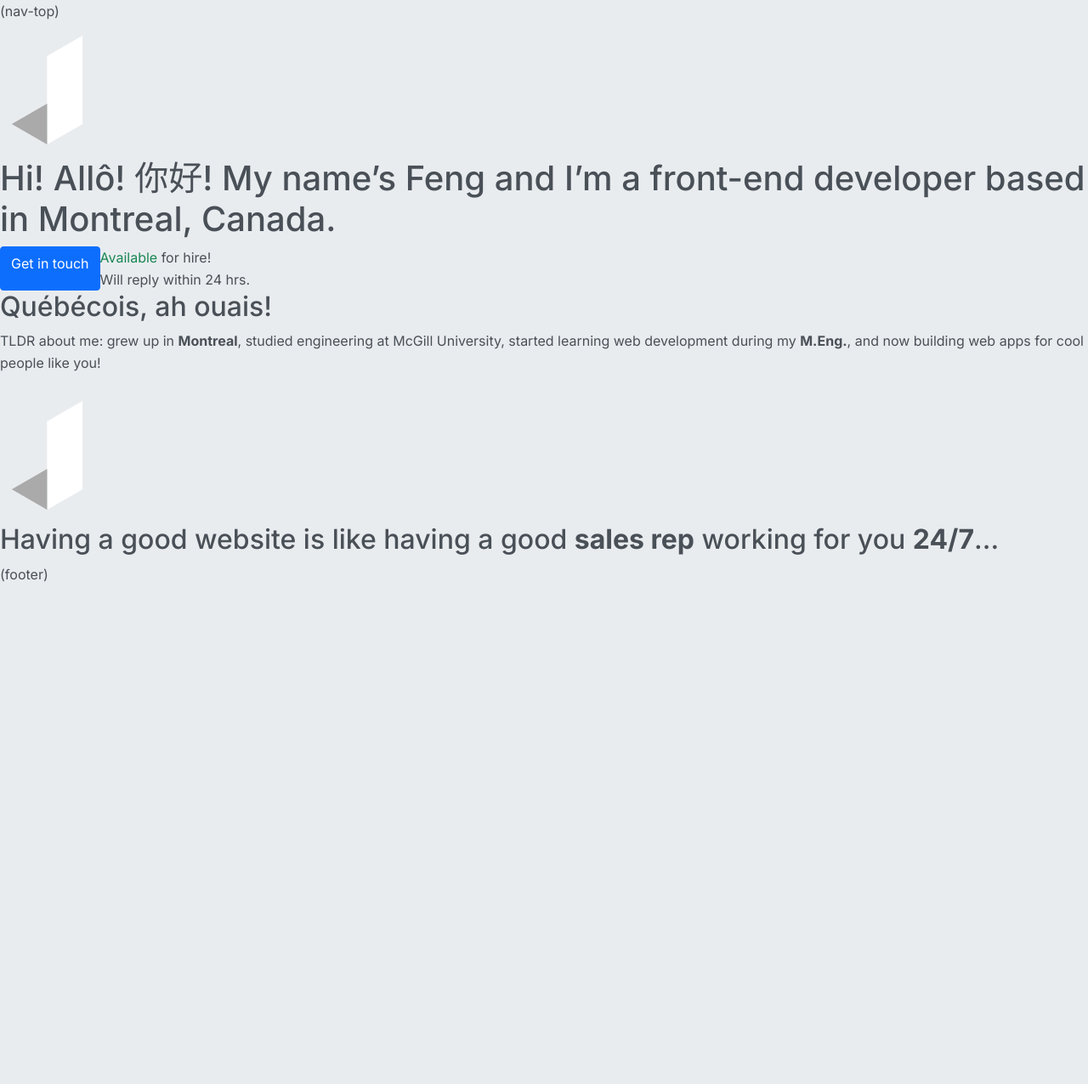
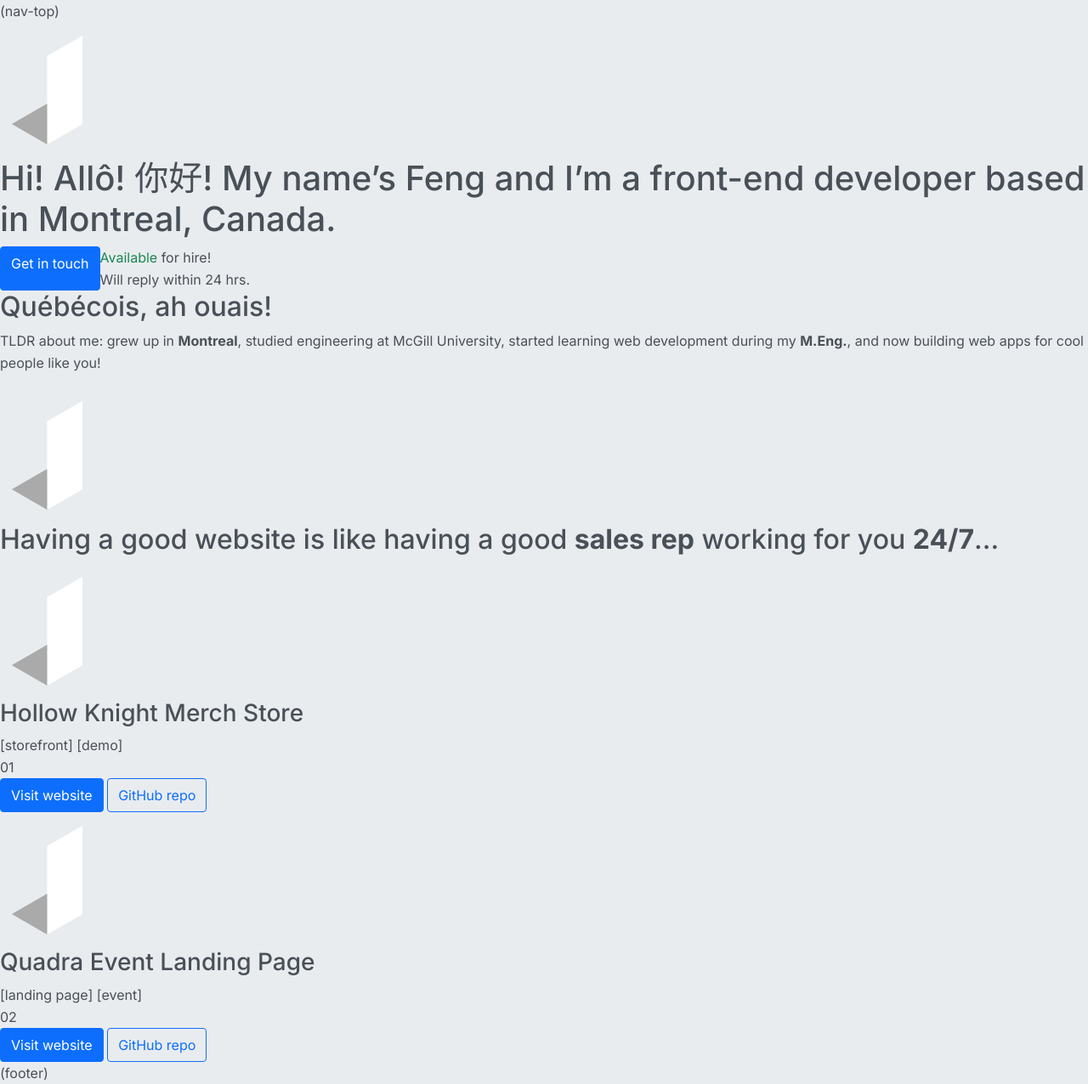
Before and after one commit to jingtianfeng/jtfeng-personal-1, a Jekyll site: the page built from index.html, in a window 1280 px wide. Shown: the whole page at 85% size. Built offline with Jekyll 4.4.1, drawn with Linux system fonts in a browser that asks for light colours; before the commit the page ends 900 px from its top, so only the background shows below that.

Commit message:
Copywrite index: <section> recent work Hollow Knight and Quadra Event

```diff
--- a/index.html
+++ b/index.html
@@ -9,7 +9,10 @@ title: Portfolio
         Hi! Allô! 你好! My name’s Feng and I’m a front-end developer based in Montreal, Canada.
     </h1>
     <div class="d-flex">
-        <a href="#" class="btn btn-primary">Get in touch</a>
+        <a href="#"
+           class="btn btn-primary">
+            Get in touch
+        </a>
         <div>
             <span class="text-success">Available</span> for hire!
             <br>
@@ -26,7 +29,7 @@ title: Portfolio
         started learning web development during my <strong>M.Eng.</strong>,
         and now building web apps for cool people like you!
     </p>
-    <img src="/assets/img/logo.png" alt="hello">
+    <img src="/assets/img/logo.png" alt="about me">
 </section>
 <section>
     <h2>
@@ -34,3 +37,51 @@ title: Portfolio
         working for you <strong>24/7</strong>...
     </h2>
 </section>
+<section>
+    <img src="/assets/img/logo.png" alt="Hollow Knight Merch Store">
+    <div>
+        <h3>
+            Hollow Knight Merch Store
+        </h3>
+        <div>
+            [storefront] [demo]
+        </div>
+        <div>
+            01
+        </div>
+    </div>
+    <div>
+        <a href="https://jingtianfeng.github.io/hollow-knight/"
+           class="btn btn-primary">
+            Visit website
+        </a>
+        <a href="https://github.com/jingtianfeng/hollow-knight"
+           class="btn btn-outline-primary">
+            GitHub repo
+        </a>
+    </div>
+</section>
+<section>
+    <img src="/assets/img/logo.png" alt="Quadra Event Landing Page">
+    <div>
+        <h3>
+            Quadra Event Landing Page
+        </h3>
+        <div>
+            [landing page] [event]
+        </div>
+        <div>
+            02
+        </div>
+    </div>
+    <div>
+        <a href="https://jingtianfeng.github.io/quadra-can/"
+           class="btn btn-primary">
+            Visit website
+        </a>
+        <a href="https://github.com/jingtianfeng/hollow-knight"
+           class="btn btn-outline-primary">
+            GitHub repo
+        </a>
+    </div>
+</section>
```
